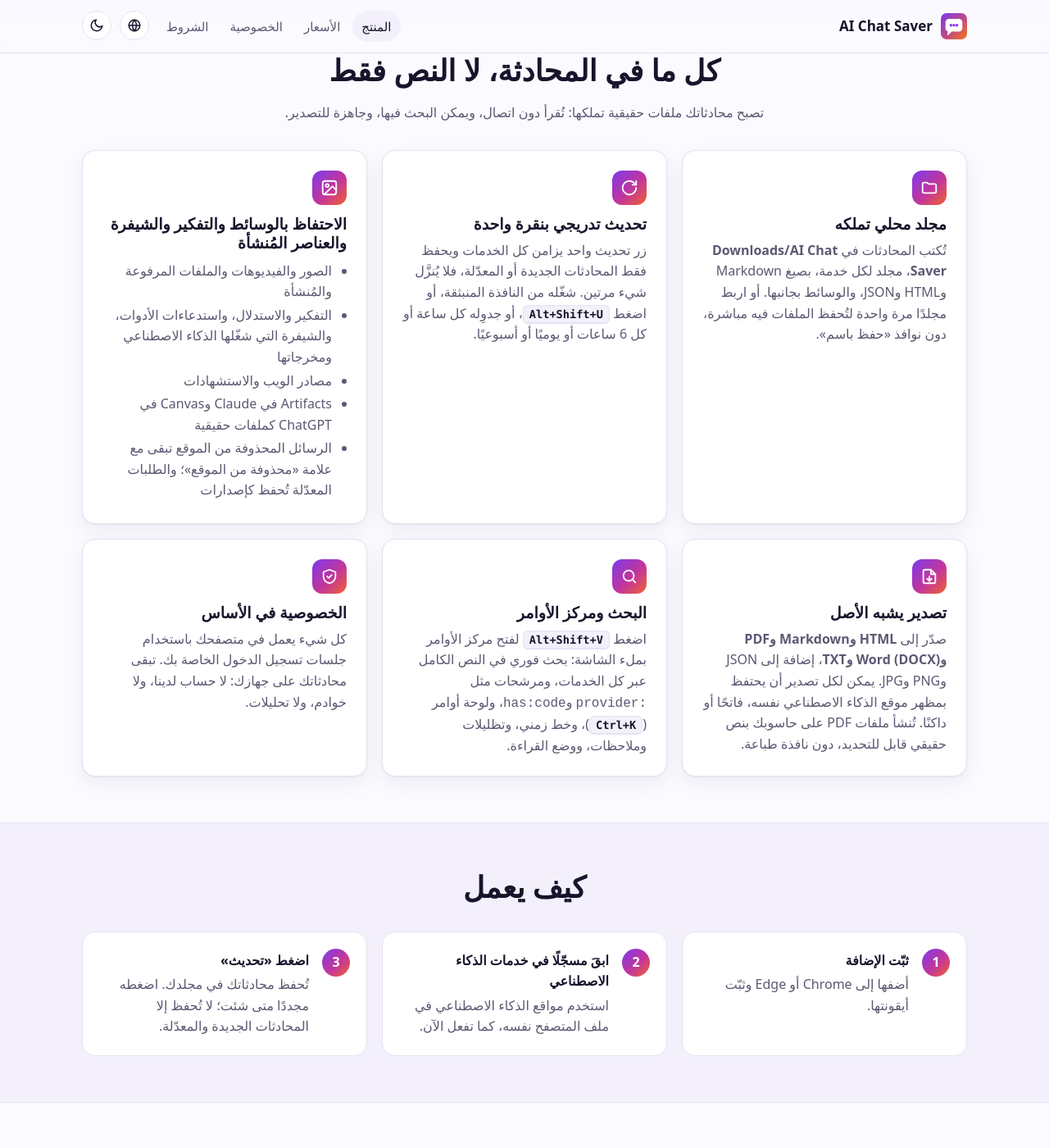
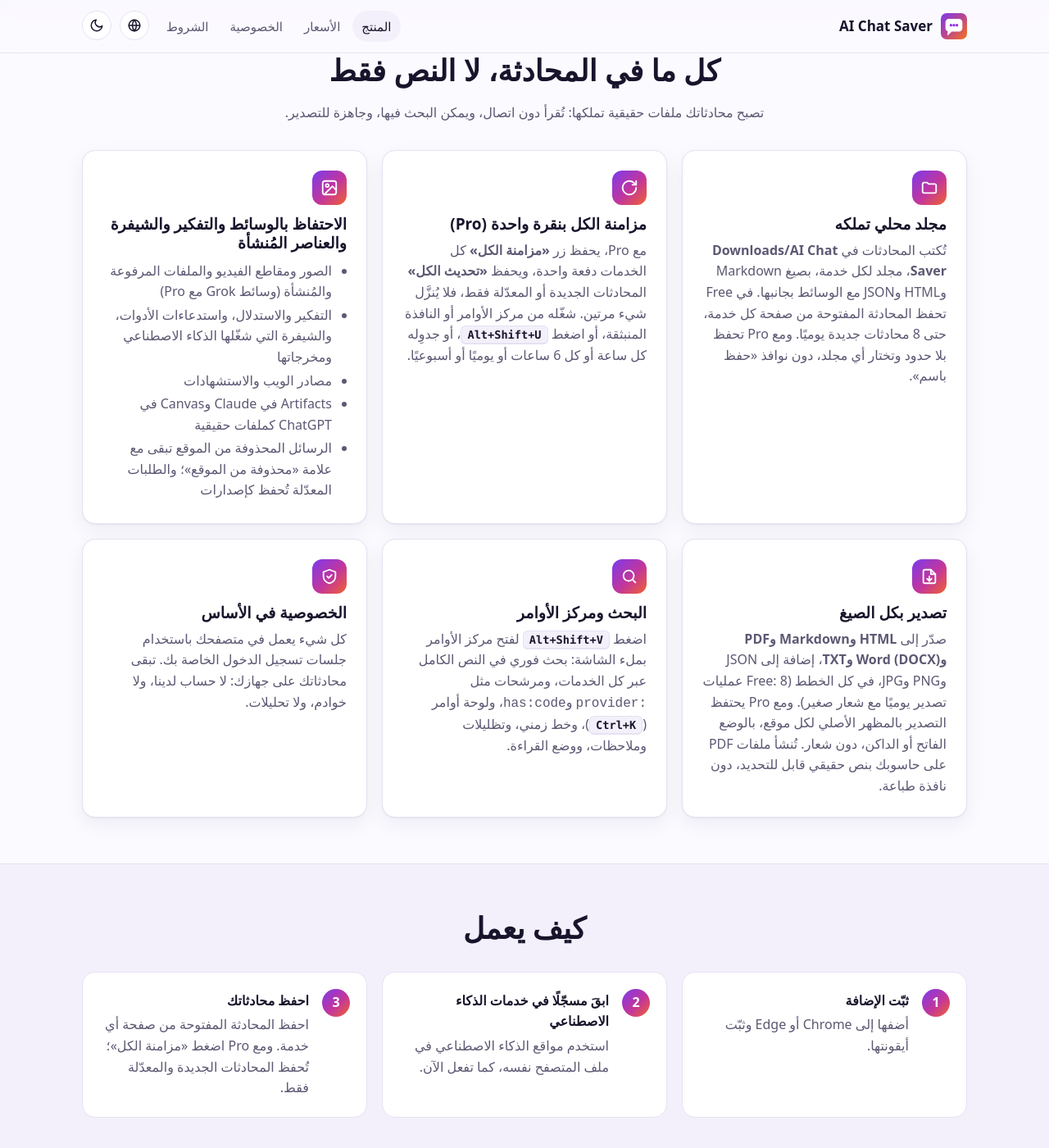
Before and after one commit to aichatsaver/aichatsaver.github.io, a Jekyll site: the page built from ar/index.html, in a window 1280 px wide and 1400 px high, scrolled down 1161 px. Shown: the whole window at 82% size. Built offline with Jekyll 4.4.1, drawn with Linux system fonts in a browser that asks for light colours; some of the changed text lies outside the part shown.

Commit message:
Site: v2.14 Free/Pro texts (ar)

```diff
--- a/_data/i18n/ar.yml
+++ b/_data/i18n/ar.yml
@@ -29,22 +29,25 @@
   version: الإصدار %version%
 meta:
   tagline: احفظ كل محادثة ذكاء اصطناعي في مجلد على حاسوبك.
-  description: AI Chat Saver إضافة للمتصفح تحفظ محادثاتك من 18 مساعدًا للذكاء الاصطناعي في مجلد محلي، مع تحديث بنقرة واحدة وبحث وتصدير يبدو مثل المواقع الأصلية.
+  description: "AI Chat Saver إضافة للمتصفح تحفظ محادثاتك من 18 مساعدًا للذكاء الاصطناعي في مجلد محلي، مع البحث والتصدير بكل الصيغ. ويضيف Pro مزامنة كل الخدمات بنقرة واحدة وتصديرًا يشبه المواقع الأصلية."
   pro_status: Pro — يُطلق قريبًا
   free_features:
   - "كل خدمات الذكاء الاصطناعي الـ18"
   - "مركز الأوامر لعرض محادثاتك"
-  - "8 عمليات حفظ يوميًا"
+  - "حفظ المحادثة المفتوحة يدويًا"
+  - "8 محادثات جديدة يوميًا"
   - "8 عمليات تصدير يوميًا، بأي صيغة"
+  - "Studio والتظليلات"
   - "الوسائط من كل الخدمات (باستثناء Grok)"
   - "الحفظ في مجلد التنزيلات"
   - "علامة مائية بشعار صغير"
   pro_features:
   - "كل ما في Free"
+  - "«مزامنة الكل» من مركز الأوامر"
   - "حفظ وتصدير بلا حدود"
   - "بلا علامة مائية"
   - "مظهر الذكاء الاصطناعي الأصلي"
-  - "مزامنة ومزامنة تلقائية وجداول زمنية"
+  - "مزامنة تلقائية وجداول زمنية"
   - "وسائط Grok واستعادة المحادثات المحذوفة"
   - "أي مجلد"
   - "مفتاح واحد لكل جهاز"
@@ -54,25 +57,25 @@
   h1_a: 'كل محادثة ذكاء اصطناعي، '
   h1_b: محفوظة على حاسوبك
   h1_c: .
-  lede: '%name% إضافة للمتصفح تحفظ محادثاتك من 18 مساعدًا للذكاء الاصطناعي في مجلد على حاسوبك. نقرة واحدة تبقيه محدّثًا، ولا شيء يغادر جهازك.'
+  lede: "%name% إضافة للمتصفح تحفظ محادثاتك من 18 مساعدًا للذكاء الاصطناعي في مجلد على حاسوبك. احفظ المحادثة المفتوحة بنقرة واحدة؛ ومع Pro تزامن نقرة واحدة كل الخدمات. لا شيء يغادر جهازك."
   hero_note: لمتصفحي Google Chrome وMicrosoft Edge.
   ais_h2: يعمل مع 18 خدمة ذكاء اصطناعي
   ais_p: سجّل الدخول كالمعتاد إلى خدمات الذكاء الاصطناعي التي تستخدمها في متصفحك. يحفظ %name% محادثات كل خدمة في مجلدها الخاص.
   features_h2: كل ما في المحادثة، لا النص فقط
   features_p: 'تصبح محادثاتك ملفات حقيقية تملكها: تُقرأ دون اتصال، ويمكن البحث فيها، وجاهزة للتصدير.'
   f1_h: مجلد محلي تملكه
-  f1_p: تُكتب المحادثات في <strong>Downloads/AI Chat Saver</strong>، مجلد لكل خدمة، بصيغ Markdown وHTML وJSON، والوسائط بجانبها. أو اربط مجلدًا مرة واحدة لتُحفظ الملفات فيه مباشرة، دون نوافذ «حفظ باسم».
-  f2_h: تحديث تدريجي بنقرة واحدة
-  f2_p: زر تحديث واحد يزامن كل الخدمات ويحفظ فقط المحادثات الجديدة أو المعدّلة، فلا يُنزَّل شيء مرتين. شغّله من النافذة المنبثقة، أو اضغط <kbd>Alt+Shift+U</kbd>، أو جدوِله كل ساعة أو كل 6 ساعات أو يوميًا أو أسبوعيًا.
+  f1_p: "تُكتب المحادثات في <strong>Downloads/AI Chat Saver</strong>، مجلد لكل خدمة، بصيغ Markdown وHTML وJSON مع الوسائط بجانبها. في Free تحفظ المحادثة المفتوحة من صفحة كل خدمة، حتى 8 محادثات جديدة يوميًا. ومع Pro تحفظ بلا حدود وتختار أي مجلد، دون نوافذ «حفظ باسم»."
+  f2_h: "مزامنة الكل بنقرة واحدة (Pro)"
+  f2_p: "مع Pro، يحفظ زر <strong>«مزامنة الكل»</strong> كل الخدمات دفعة واحدة، ويحفظ <strong>«تحديث الكل»</strong> المحادثات الجديدة أو المعدّلة فقط، فلا يُنزَّل شيء مرتين. شغّله من مركز الأوامر أو النافذة المنبثقة، أو اضغط <kbd>Alt+Shift+U</kbd>، أو جدوِله كل ساعة أو كل 6 ساعات أو يوميًا أو أسبوعيًا."
   f3_h: الاحتفاظ بالوسائط والتفكير والشيفرة والعناصر المُنشأة
   f3_items:
-  - الصور والفيديوهات والملفات المرفوعة والمُنشأة
+  - "الصور ومقاطع الفيديو والملفات المرفوعة والمُنشأة (وسائط Grok مع Pro)"
   - التفكير والاستدلال، واستدعاءات الأدوات، والشيفرة التي شغّلها الذكاء الاصطناعي ومخرجاتها
   - مصادر الويب والاستشهادات
   - Artifacts في Claude وCanvas في ChatGPT كملفات حقيقية
   - الرسائل المحذوفة من الموقع تبقى مع علامة «محذوفة من الموقع»؛ والطلبات المعدّلة تُحفظ كإصدارات
-  f4_h: تصدير يشبه الأصل
-  f4_p: صدّر إلى <strong>HTML وMarkdown وPDF وWord (DOCX) وTXT</strong>، إضافة إلى JSON وPNG وJPG. يمكن لكل تصدير أن يحتفظ بمظهر موقع الذكاء الاصطناعي نفسه، فاتحًا أو داكنًا. تُنشأ ملفات PDF على حاسوبك بنص حقيقي قابل للتحديد، دون نافذة طباعة.
+  f4_h: "تصدير بكل الصيغ"
+  f4_p: "صدّر إلى <strong>HTML وMarkdown وPDF وWord (DOCX) وTXT</strong>، إضافة إلى JSON وPNG وJPG، في كل الخطط (Free: 8 عمليات تصدير يوميًا مع شعار صغير). ومع Pro يحتفظ التصدير بالمظهر الأصلي لكل موقع، بالوضع الفاتح أو الداكن، دون شعار. تُنشأ ملفات PDF على حاسوبك بنص حقيقي قابل للتحديد، دون نافذة طباعة."
   f5_h: البحث ومركز الأوامر
   f5_p: 'اضغط <kbd>%shortcut%</kbd> لفتح مركز الأوامر بملء الشاشة: بحث فوري في النص الكامل عبر كل الخدمات، ومرشحات مثل <code>provider:</code> و<code>has:code</code>، ولوحة أوامر (<kbd>Ctrl+K</kbd>)، وخط زمني، وتظليلات وملاحظات، ووضع القراءة.'
   f6_h: الخصوصية في الأساس
@@ -83,8 +86,8 @@
     d: أضفها إلى Chrome أو Edge وثبّت أيقونتها.
   - t: ابقَ مسجّلًا في خدمات الذكاء الاصطناعي
     d: استخدم مواقع الذكاء الاصطناعي في ملف المتصفح نفسه، كما تفعل الآن.
-  - t: اضغط «تحديث»
-    d: تُحفظ محادثاتك في مجلدك. اضغطه مجددًا متى شئت؛ لا تُحفظ إلا المحادثات الجديدة والمعدّلة.
+  - t: "احفظ محادثاتك"
+    d: "احفظ المحادثة المفتوحة من صفحة أي خدمة. ومع Pro اضغط «مزامنة الكل»؛ تُحفظ المحادثات الجديدة والمعدّلة فقط."
   priv_eyebrow: الخصوصية
   priv_h2: محادثاتك لا تصل إلينا أبدًا
   priv_p: يقرأ %name% محادثاتك عبر متصفحك من مواقع الذكاء الاصطناعي التي سجّلت الدخول إليها، ويكتبها فقط في مجلدك الخاص وفي التخزين المحلي لمتصفحك. اقرأ <a href="%privacy_url%">سياسة الخصوصية</a> كاملة (بالإنجليزية).
@@ -103,6 +106,8 @@
     a: بعد كل مزامنة تفحص الإضافة كل الخدمات. إذا تغيّر موقع وتوقّف الحفظ عن العمل، يصلك إشعار واحد وشريط تنبيه، ولا تستبدل أي عملية فاشلة محادثة محفوظة بشكل سليم.
   - q: هل هو مجاني؟
     a: نعم، هناك خطة Free. %pro_status%. راجع <a href="%pricing_url%">الأسعار</a>.
+  - q: "هل يمكنني استرداد المبلغ؟"
+    a: "Pro السنوي: استرداد كامل خلال 7 أيام من أول دفعة. أما Pro الشهري فغير قابل للاسترداد، لكن يمكنك الإلغاء في أي وقت ويبقى Pro فعّالًا حتى نهاية الشهر المدفوع."
   - q: فقدت مفتاح الترخيص أو كتبت بريدًا إلكترونيًا خاطئًا
     a: راسلنا على <a href="mailto:%email%">%email%</a> مع إيصال الدفع. سنصحّح البريد الإلكتروني في ترخيصك ونرسل لك المفتاح مجددًا.
   cta_h2: احتفظ بكل محادثة
```
